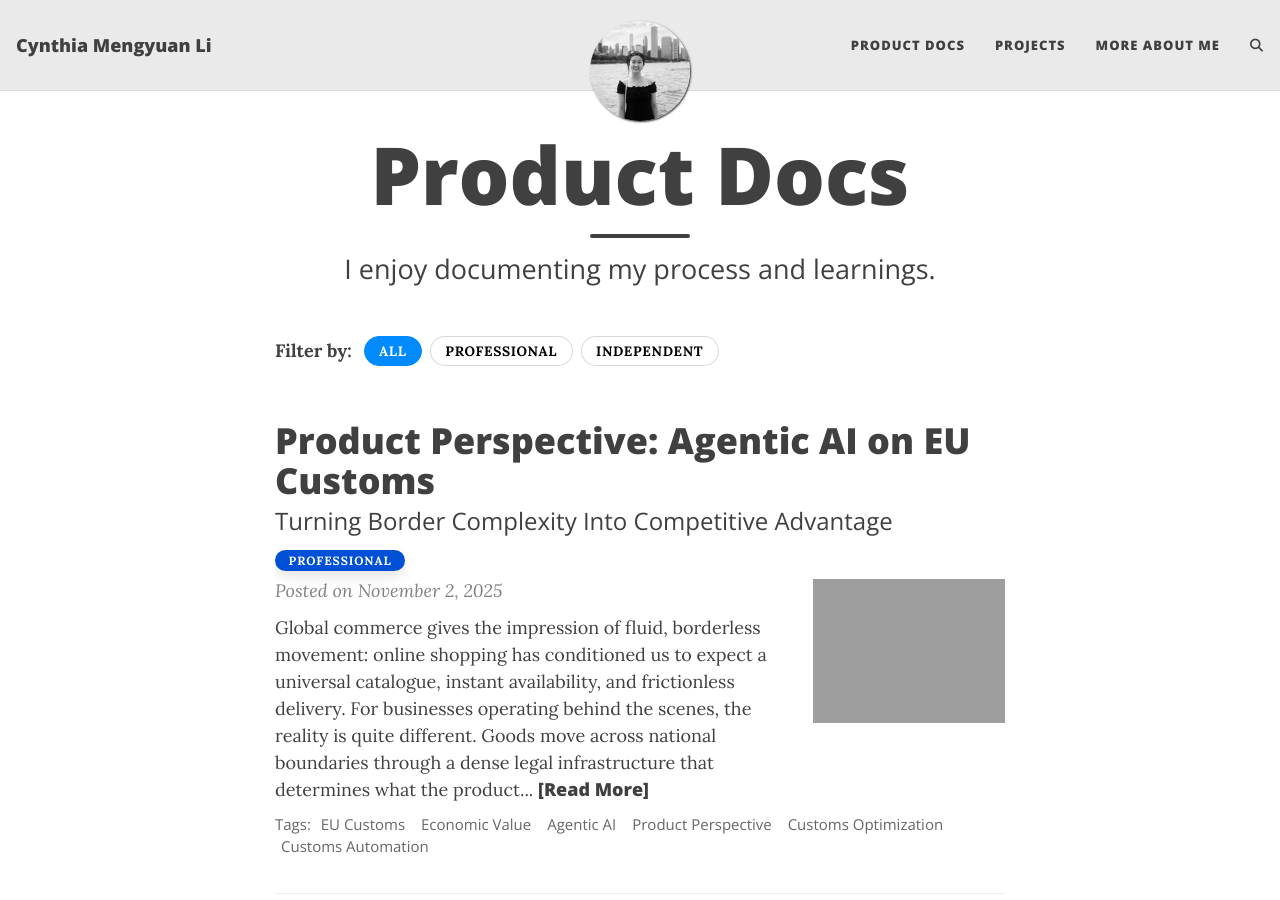
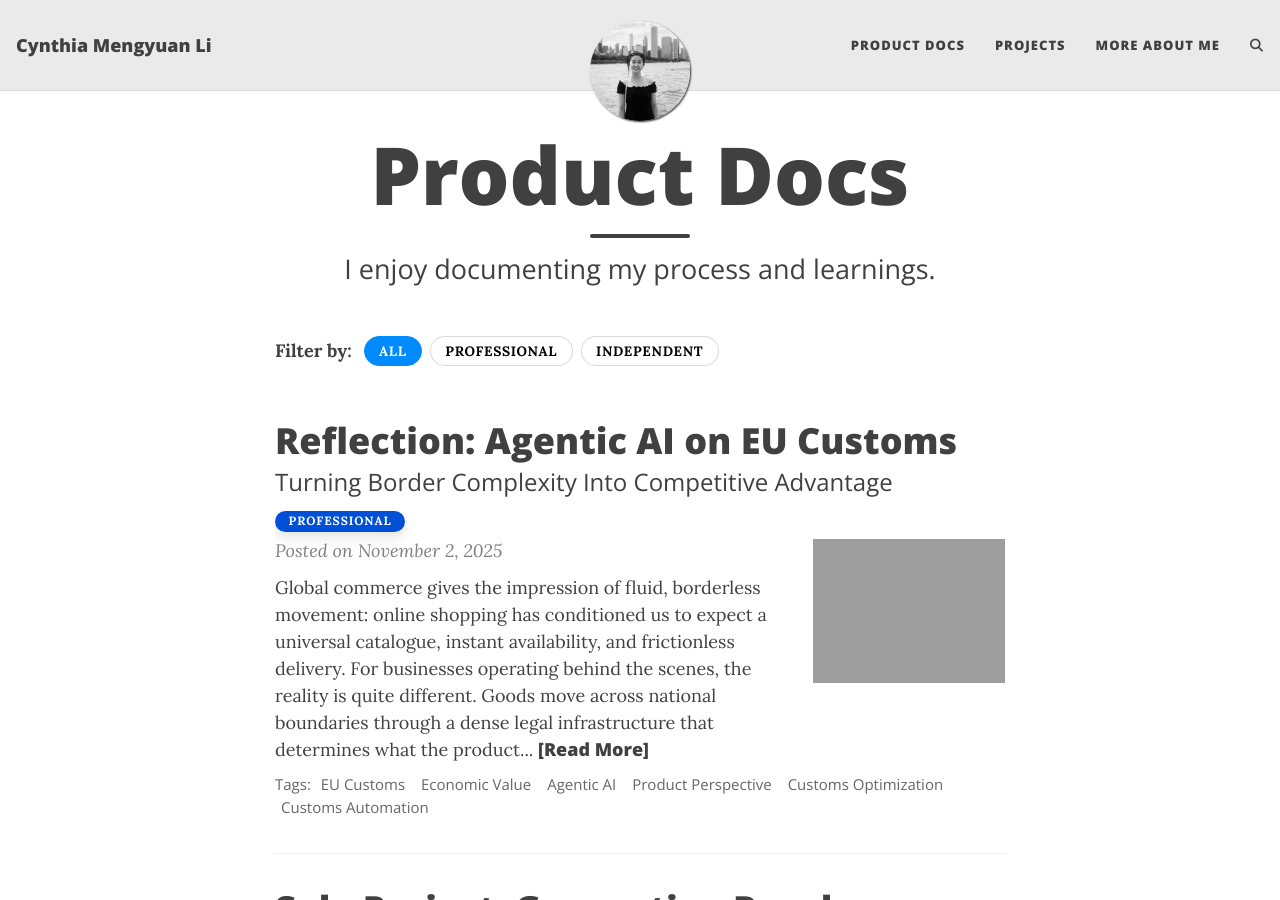
Before and after one commit to cynthialmy/cynthialmy.github.io, a Jekyll site: the page built from index.html, in a window 1280 px wide and 900 px high. Built offline with Jekyll 4.4.1, drawn with Linux system fonts in a browser that asks for light colours; the list of posts is cut into pages by our own code; comment, search, counter and statistics services are not loaded.

```diff
--- a/_posts/2025-11-02-eu-customs.md
+++ b/_posts/2025-11-02-eu-customs.md
@@ -1,6 +1,6 @@
 ---
 layout: post
-title: "Product Perspective: Agentic AI on EU Customs"
+title: "Reflection: Agentic AI on EU Customs"
 subtitle: "Turning Border Complexity Into Competitive Advantage"
 tags: [EU Customs, Economic Value, Agentic AI, Product Perspective, Customs Optimization, Customs Automation]
 project_type: professional
```
